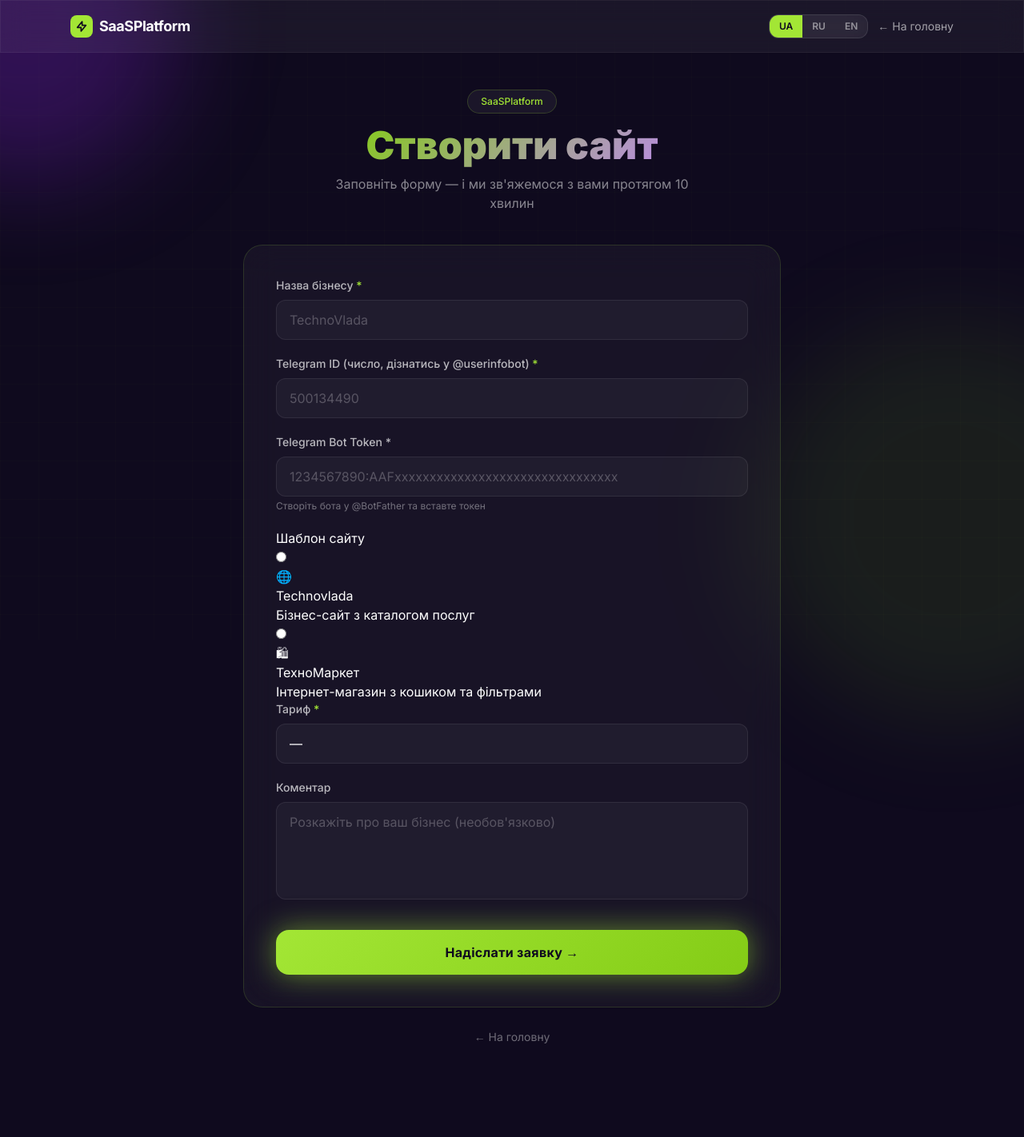
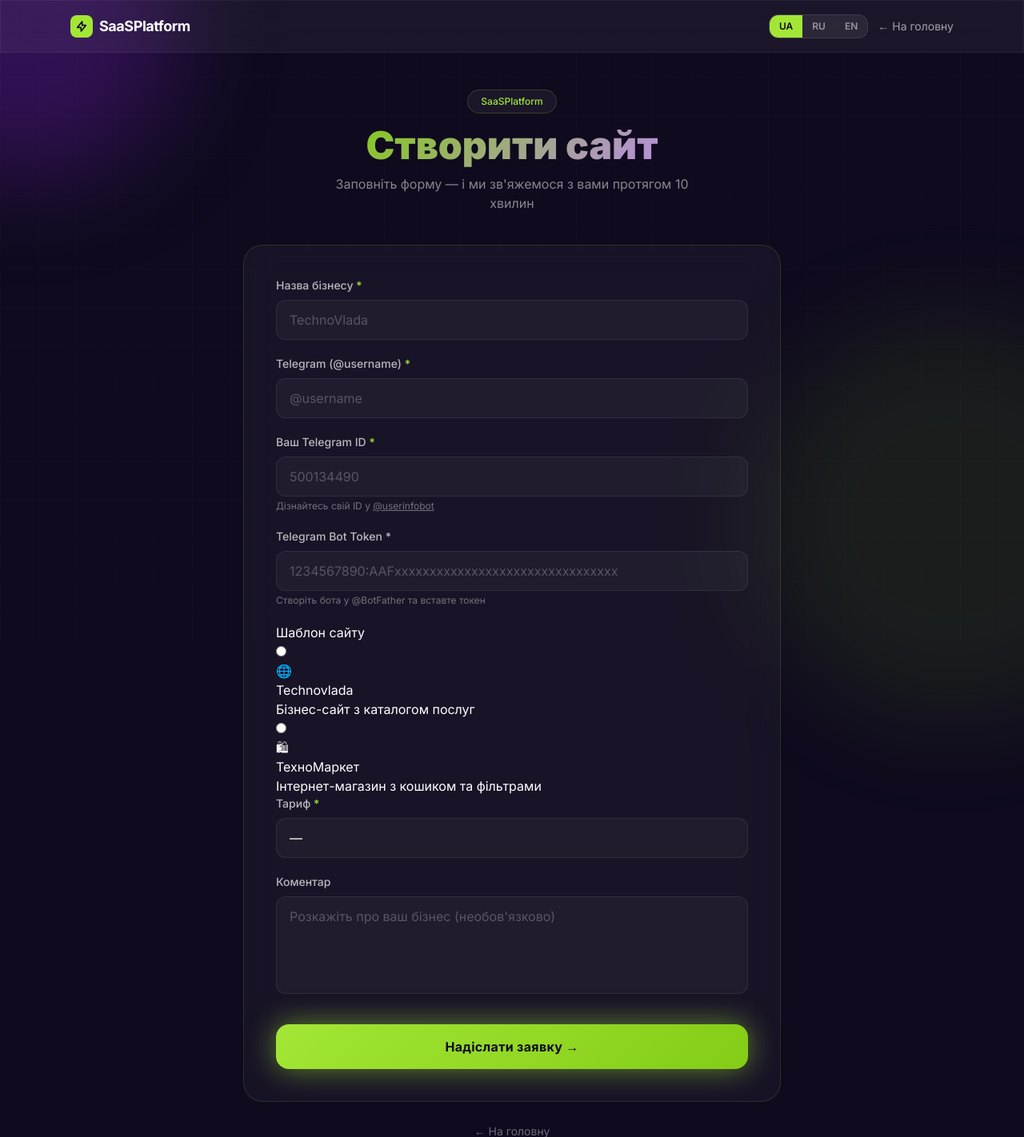
Before and after one commit to prostoArtemG/saas_platform, a FastAPI app: page /create-site in a window 1280 px wide. Shown: the top 1422 px of the page at 80% size. Before the commit the page ends 1305 px from the top, so only its background shows below. Run offline with FastAPI, Linux system fonts and the light colour scheme; parts of the project's set-up code (start-up, migrations or seed data) failed here and were passed over; some libraries are stand-ins or nearby versions.

Commit message:
feat: split telegram/admin_telegram_id fields, save admin_id to client

```diff
--- a/app/site/routes.py
+++ b/app/site/routes.py
@@ -97,6 +97,7 @@ async def create_site_submit(
     plan: str = Form(""),
     comment: str = Form(""),
     bot_token: str = Form(""),
+    admin_telegram_id: str = Form(""),
     lang_cookie: Optional[str] = Cookie(default=None, alias="lang"),
 ) -> HTMLResponse:
     chosen = _resolve_lang(None, lang_cookie)
@@ -105,6 +106,7 @@ async def create_site_submit(
     business_name = _clean(business_name.strip()[:255]) or ""
     telegram = telegram.strip()[:128]
     bot_token = bot_token.strip()[:255]
+    admin_telegram_id = admin_telegram_id.strip()[:20]
     site_type = site_type.strip()[:64]
     plan = plan.strip()[:64]
     comment = (comment or "").strip()[:2000] or None
@@ -126,6 +128,7 @@ async def create_site_submit(
                     "plan": plan,
                     "comment": comment or "",
                     "bot_token": bot_token,
+                    "admin_telegram_id": admin_telegram_id,
                 },
             },
             status_code=status,
@@ -188,6 +191,7 @@ async def create_site_submit(
                 template_name=template_name,
                 domain_status="pending",
                 status="active",
+                admin_telegram_id=int(admin_telegram_id) if admin_telegram_id.isdigit() else None,
             )
             session.add(client)
             try:
@@ -235,7 +239,7 @@ async def create_site_submit(
                 client_name=business_name,
                 slug=slug,
                 bot_token=bot_token,
-                admin_ids=telegram.strip().lstrip("@") if telegram.strip().lstrip("@").isdigit() else "",
+                admin_ids=admin_telegram_id if admin_telegram_id.isdigit() else "",
                 cloudinary_cloud=os.getenv("CLOUDINARY_CLOUD_NAME", ""),
                 cloudinary_key=os.getenv("CLOUDINARY_API_KEY", ""),
                 cloudinary_secret=os.getenv("CLOUDINARY_API_SECRET", ""),
--- a/templates/create_site.html
+++ b/templates/create_site.html
@@ -122,12 +122,24 @@
         <!-- Telegram -->
         <div class="mb-5">
           <label class="block text-sm font-medium text-white/70 mb-2">
-            Telegram ID (число, дізнатись у @userinfobot) <span class="text-brand-lime">*</span>
+            Telegram (@username) <span class="text-brand-lime">*</span>
           </label>
           <input type="text" name="telegram" required maxlength="128"
-                 value="{{ form.telegram | default('') }}"
+                 value="{{ form.telegram or '' }}"
+                 class="form-input w-full px-4 py-3 rounded-xl text-base"
+                 placeholder="@username" />
+        </div>
+
+        <!-- Telegram ID -->
+        <div class="mb-5">
+          <label class="block text-sm font-medium text-white/70 mb-2">
+            Ваш Telegram ID <span class="text-brand-lime">*</span>
+          </label>
+          <input type="text" name="admin_telegram_id" required maxlength="20"
+                 value="{{ form.admin_telegram_id or '' }}"
                  class="form-input w-full px-4 py-3 rounded-xl text-base"
                  placeholder="500134490" />
+          <small class="block mt-1 text-white/40 text-xs">Дізнайтесь свій ID у <a href="https://t.me/userinfobot" target="_blank" class="underline">@userinfobot</a></small>
         </div>
 
         <!-- Bot Token -->
```
